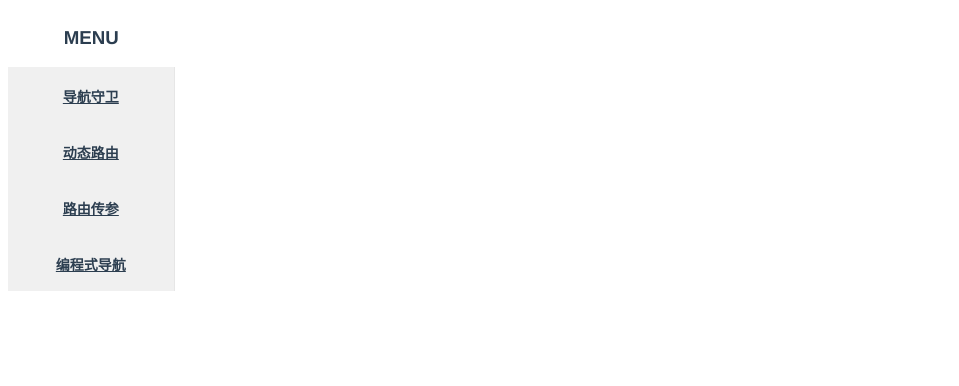
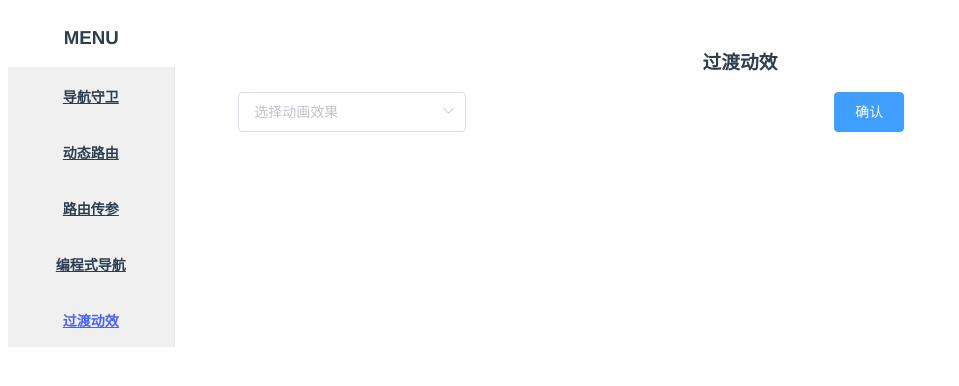
Before and after one commit to zhengzhehui1110/vue-router-demo-for-practise, a Vue app: page /#/animatePage in a window 1280 px wide. Shown: the top 386 px of the page, without its empty margins (0-959 px from the left). Built offline with nearby package versions, Linux system fonts and the light colour scheme.

Commit message:
1.18 过渡动效

```diff
--- a/src/App.vue
+++ b/src/App.vue
@@ -18,7 +18,7 @@
             </el-menu-item>
             <el-menu-item index="2">
               <span slot="title">
-                <router-link to='/user/zheng/GuangZhou'>
+                <router-link :to="{name:'User1'}">
                   动态路由
                 </router-link>
               </span>
@@ -34,6 +34,13 @@
               <span slot="title">
                 <router-link :to="{name:'NavigateF'}">
                   编程式导航
+                </router-link>
+              </span>
+            </el-menu-item>
+            <el-menu-item index="5">
+              <span slot="title">
+                <router-link :to="{name:'AnimatePage'}">
+                  过渡动效
                 </router-link>
               </span>
             </el-menu-item>
--- a/src/main.js
+++ b/src/main.js
@@ -1,4 +1,5 @@
 import Vue from 'vue'
+// import Vue from 'vue/dist/vue.js'
 import App from './App.vue'
 import ElementUI from 'element-ui'
 import 'element-ui/lib/theme-chalk/index.css'
--- a/src/router/index.js
+++ b/src/router/index.js
@@ -6,9 +6,18 @@ import NPrivate from '@/views/navigateGuard/NPrivate'
 import User1 from '@/views/user1.vue'
 import Props from '@/views/props/Props'
 import NavigateFunc from '@/views/NavigateFunc'
-
+import AnimatePage from '@/views/Animate'
 
 Vue.use(VueRouter)
+
+//获取原型对象上的push函数
+const originalPush = VueRouter.prototype.push
+//修改原型对象中的push方法
+VueRouter.prototype.push = function push(location) {
+   return originalPush.call(this, location).catch(err => err)
+}
+
+const AnimateTest = { template: '<div class="bar">animate test</div>' }
 
 const routes = [
   {
@@ -49,6 +58,14 @@ const routes = [
     name:'NavigateF',
     component:NavigateFunc,
   },
+  {
+    path:'/animatePage',
+    name:'AnimatePage',
+    component:AnimatePage,
+    children:[
+      {path:'test', component:AnimateTest},
+    ],
+  },
 ]
 
 const router = new VueRouter({
--- /dev/null
+++ b/src/views/Animate.vue
@@ -0,0 +1,51 @@
+<template>
+    <div>
+        <h3>过渡动效</h3>
+        <el-row :gutter="10">
+            <el-col :span="6">
+                <el-select v-model="transitionName" placeholder="选择动画效果">
+                    <el-option
+                        v-for="item in options"
+                        :key="item.value"
+                        :label="item.label"
+                        :value="item.value">
+                    </el-option>
+                </el-select>
+            </el-col>
+            <el-button type="primary"
+            @click="jump('/animatePage/test')">确认</el-button>
+        </el-row>
+        <transition :name="transitionName">
+            <router-view></router-view>
+        </transition>
+    </div>
+</template>
+
+<script>
+export default {
+    data() {
+        return {
+            options:[
+                {
+                    value:"1",
+                    label:'slide-right',
+                },
+                {
+                    value:"2",
+                    label:'slide-left',
+                },
+                {
+                    value:"3",
+                    label:'fade'
+                },
+            ],
+            transitionName:'',
+        }
+    },
+    methods: {
+        jump(val) {
+            this.$router.push(val);
+        }
+    },
+}
+</script>
--- a/src/views/NavigateFunc.vue
+++ b/src/views/NavigateFunc.vue
@@ -28,8 +28,20 @@
             <el-button type="primary"
             @click="RouterPush(pageName)">router.push</el-button>
         </el-row>
-        <el-row :gutter="40">
-            <el-button type="primary">router.replace</el-button>
+        <el-row :gutter="10">
+            <el-col :span="6">
+                <el-select v-model="pageNameRep" placeholder="请选择">
+                    <el-option
+                    v-for="item in options"
+                    :key="item.value"
+                    :label="item.label"
+                    :value="item.value"
+                    >
+                    </el-option>
+                </el-select>
+            </el-col>
+                <el-button type="primary"
+                @click="RouterReplace(pageNameRep)">router.replace</el-button>
         </el-row>
     </div>
 </template>
@@ -40,12 +52,13 @@ export default {
         return {
             step:0,
             pageName:'NavigateGuard',
+            pageNameRep:'NavigateGuard',
             // value:'', // 这是在选择器上的被选中的值
             options:[
                 {value:'NavigateGuard',label:'NavigateGuard'},
                 {value:'User1',label:'User1'},
                 {value:'Props',label:'Props'},
-            ]
+            ],
         }
     },
     methods:{
@@ -54,7 +67,16 @@ export default {
         },
         RouterPush(val){
             this.$router.push({name:val});
-        }
+        },
+        RouterReplace(val){
+            this.$router.replace({name:val});
+        },
     }
 }
 </script>
+
+<style lang="css">
+    .el-row{
+        margin-bottom: 20px;
+    }
+</style>
--- /dev/null
+++ b/vue.config.js
@@ -0,0 +1,3 @@
+module.exports = {
+    runtimeCompiler: true
+}
```
